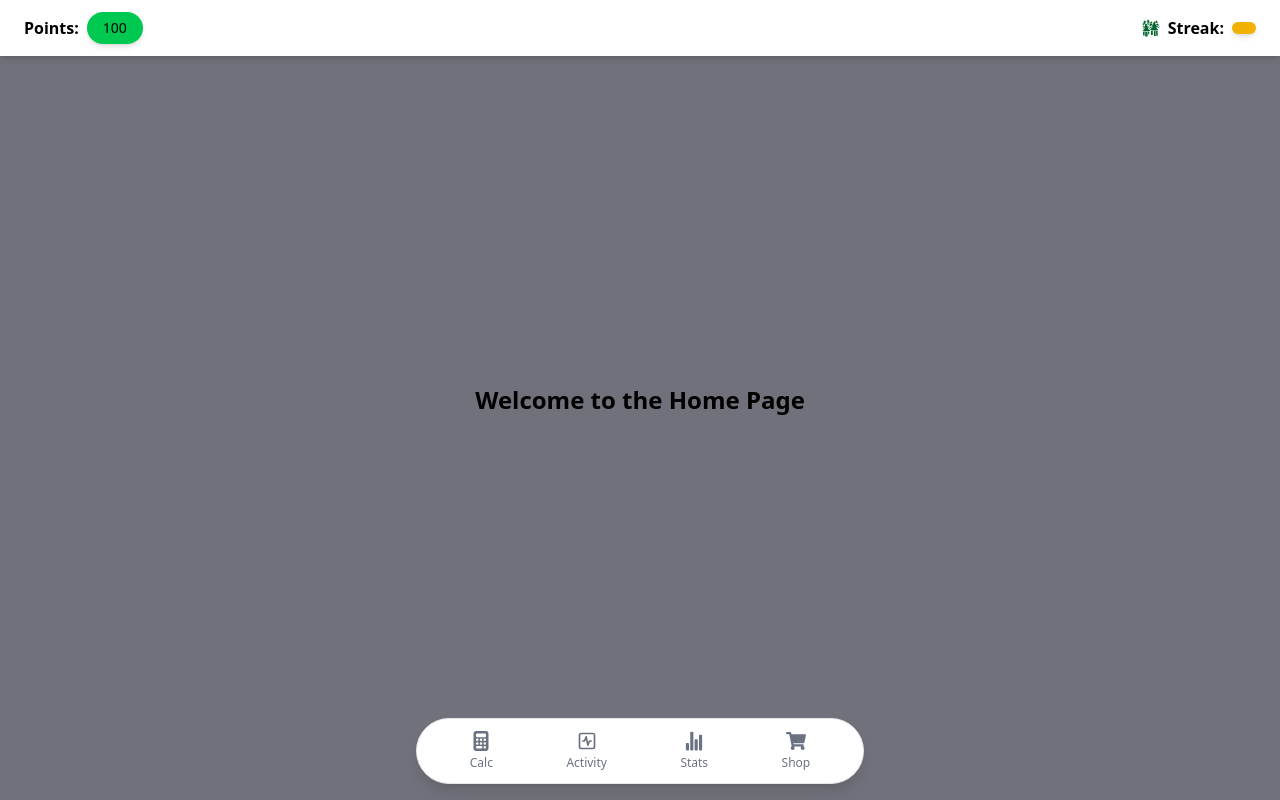
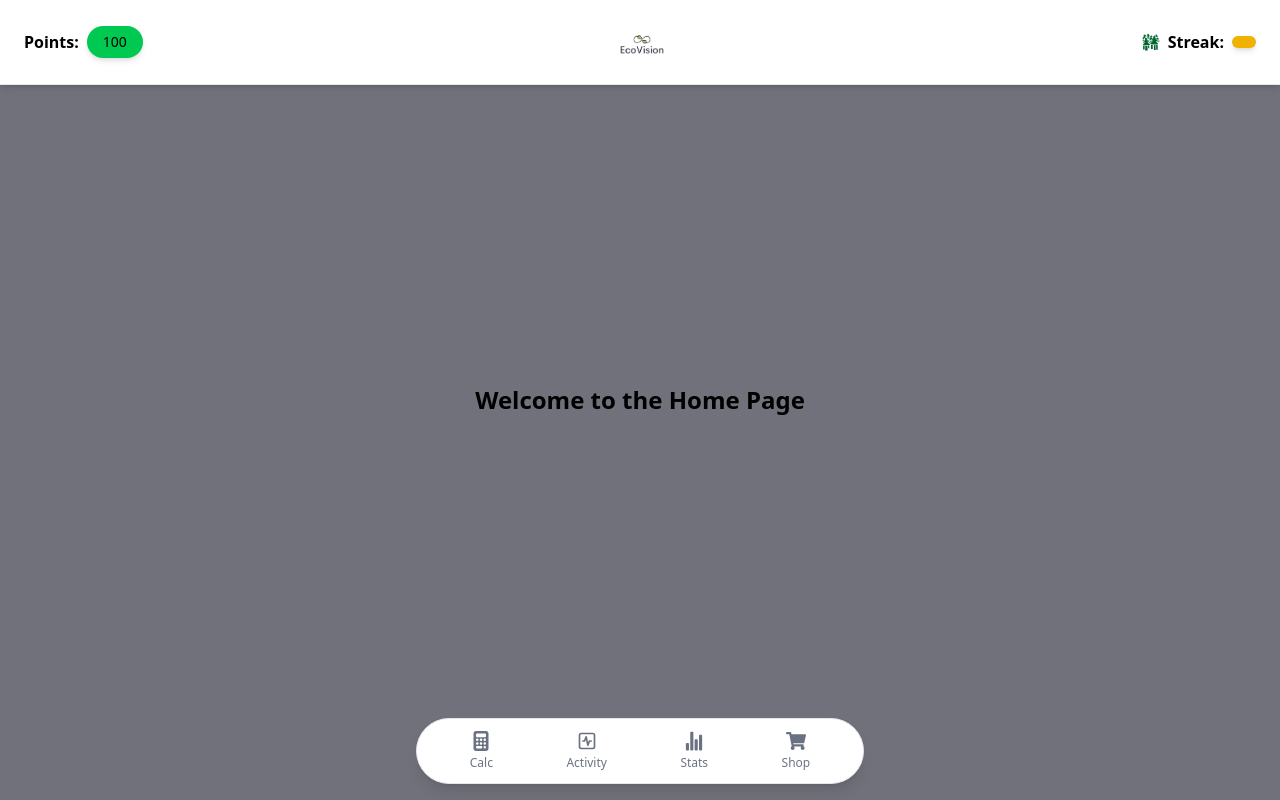
Before and after one commit to amujalo1/EcoVisionAR, a React (Vite) app: page / in a window 1280 px wide. Built offline with nearby package versions, Linux system fonts and the light colour scheme.

Commit message:
Nedim Neimarlija logo/top bar

```diff
--- a/src/components/TopBar.jsx
+++ b/src/components/TopBar.jsx
@@ -1,28 +1,37 @@
 import React from "react";
 import { FaSeedling, FaTree, FaLeaf } from "react-icons/fa";
 import { GiTreeGrowth, GiForest } from "react-icons/gi";
+import logo from "/logo.png";
 
 const getStreakIcon = (streak) => {
-  if (streak <= 3) return <FaSeedling className="text-green-400 text-lg" />; // Malo drvce
-  if (streak <= 7) return <FaLeaf className="text-green-500 text-lg" />; // List raste
-  if (streak <= 14) return <FaTree className="text-green-600 text-lg" />; // Veće drvo
-  if (streak <= 21) return <GiTreeGrowth className="text-green-700 text-lg" />; // Još veće drvo
-  return <GiForest className="text-green-800 text-lg" />; // Cijela šuma
+  if (streak <= 3) return <FaSeedling className="text-green-400 text-lg" />;
+  if (streak <= 7) return <FaLeaf className="text-green-500 text-lg" />;
+  if (streak <= 14) return <FaTree className="text-green-600 text-lg" />;
+  if (streak <= 21) return <GiTreeGrowth className="text-green-700 text-lg" />;
+  return <GiForest className="text-green-800 text-lg" />;
 };
 
 const TopBar = ({ streak }) => {
   return (
-    <div className="fixed top-0 left-0 right-0 bg-white text-black flex justify-between items-center py-3 px-6 shadow-md">
+    <div className="fixed top-0 left-0 right-0 bg-white text-black flex justify-between items-center py-3 px-6 shadow-md border-b border-gray-200">
+      {/* Points Section */}
       <div className="flex items-center space-x-2">
         <span className="font-semibold">Points:</span>
         <span className="bg-green-500 px-4 py-1.5 rounded-full text-sm font-medium shadow-md">
           100
         </span>
       </div>
+
+      {/* Logo Section */}
+      <div className="flex justify-center items-center">
+        <img src={logo} alt="Logo" className="w-15 h-15 object-contain" />
+      </div>
+
+      {/* Streak Section */}
       <div className="flex items-center space-x-2">
         {getStreakIcon(streak)}
         <span className="font-semibold">Streak:</span>
-        <span className="bg-yellow-500 px-3 py-1.5 rounded-full text-sm font-medium shadow-md"></span>
+        <span className="bg-yellow-500 px-3 py-1.5 rounded-full text-sm font-medium shadow-md">{streak}</span>
       </div>
     </div>
   );
```
Also changed, not shown: public/logo.png (added).
